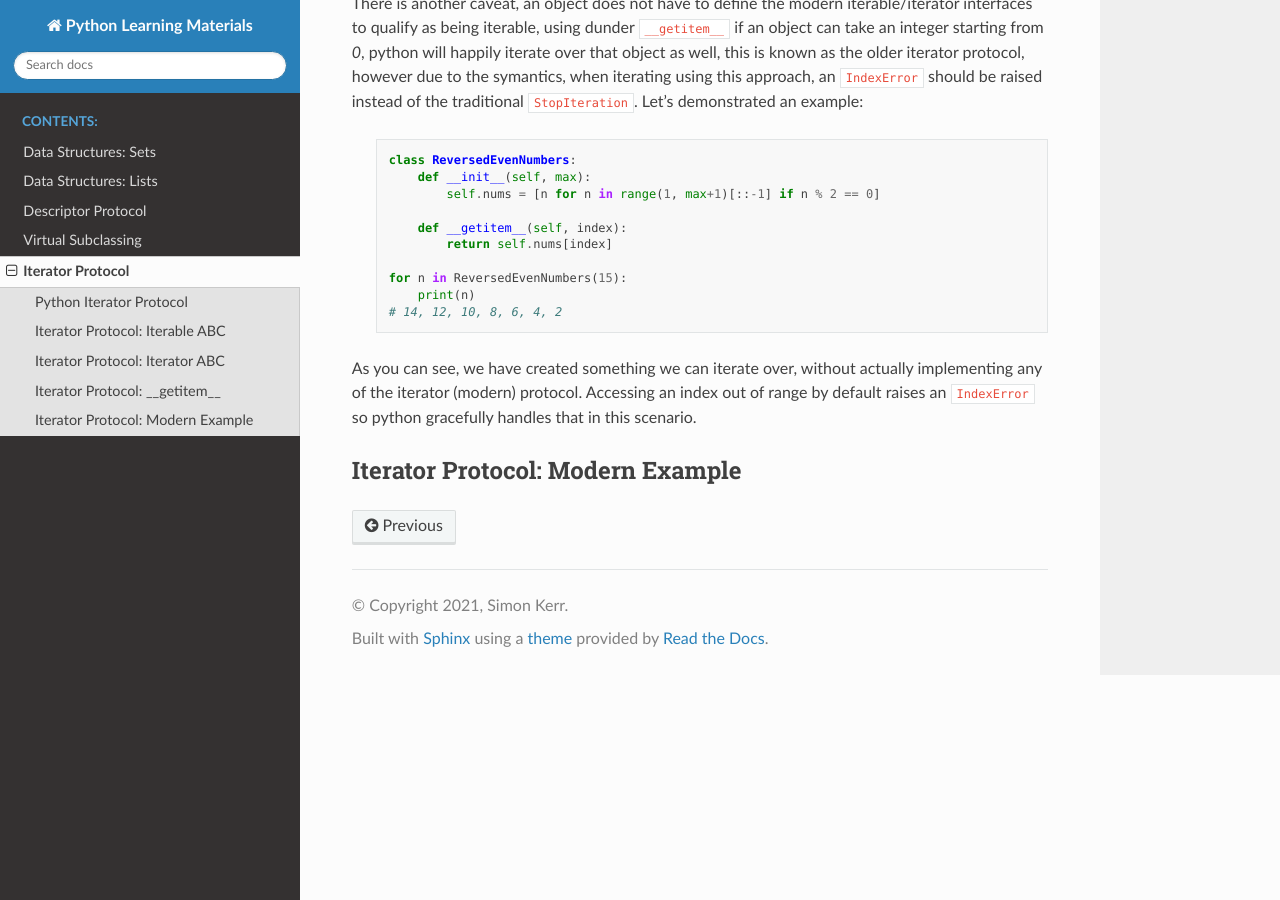
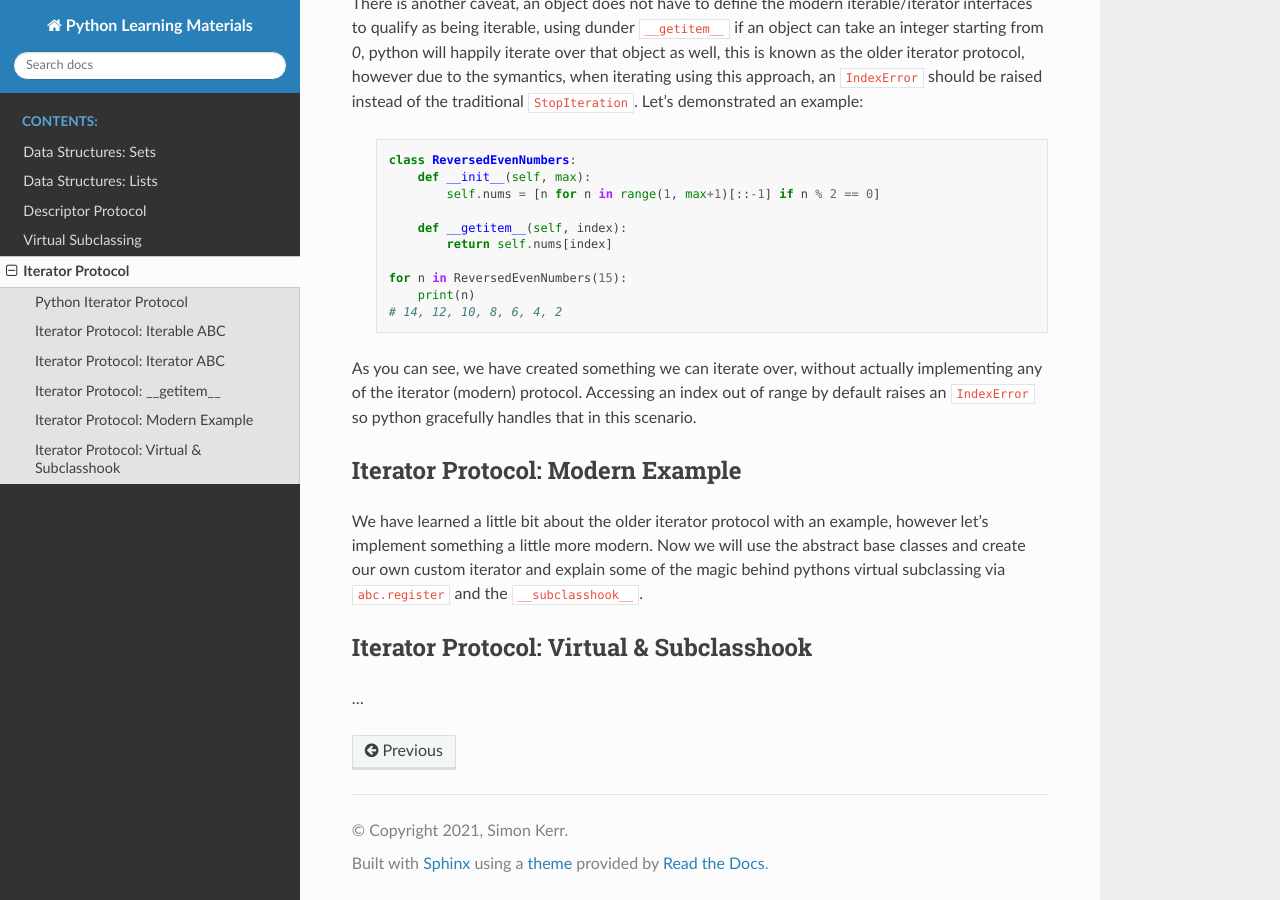
Before and after one commit to symonk/pydocs, a Sphinx documentation site: the page built from docs/source/iterator_protocol.rst, in a window 1280 px wide and 900 px high, scrolled down 1797 px. Built offline with Sphinx 7.4.7 and the Read the Docs theme 2.0.0, drawn with Linux system fonts in a browser that asks for light colours.

Commit message:
adding a getitem example, now a modern example

```diff
--- a/docs/source/iterator_protocol.rst
+++ b/docs/source/iterator_protocol.rst
@@ -112,4 +112,15 @@ any of the iterator (modern) protocol.  Accessing an index out of range by defau
 ``IndexError`` so python gracefully handles that in this scenario.
 
 Iterator Protocol: Modern Example
-----------------------------------
+-----------------------------------
+
+We have learned a little bit about the older iterator protocol with an example, however
+let's implement something a little more modern.  Now we will use the abstract base
+classes and create our own custom iterator and explain some of the magic behind
+pythons virtual subclassing via ``abc.register`` and the ``__subclasshook__``.
+
+
+Iterator Protocol: Virtual & Subclasshook
+------------------------------------------
+
+...
```
